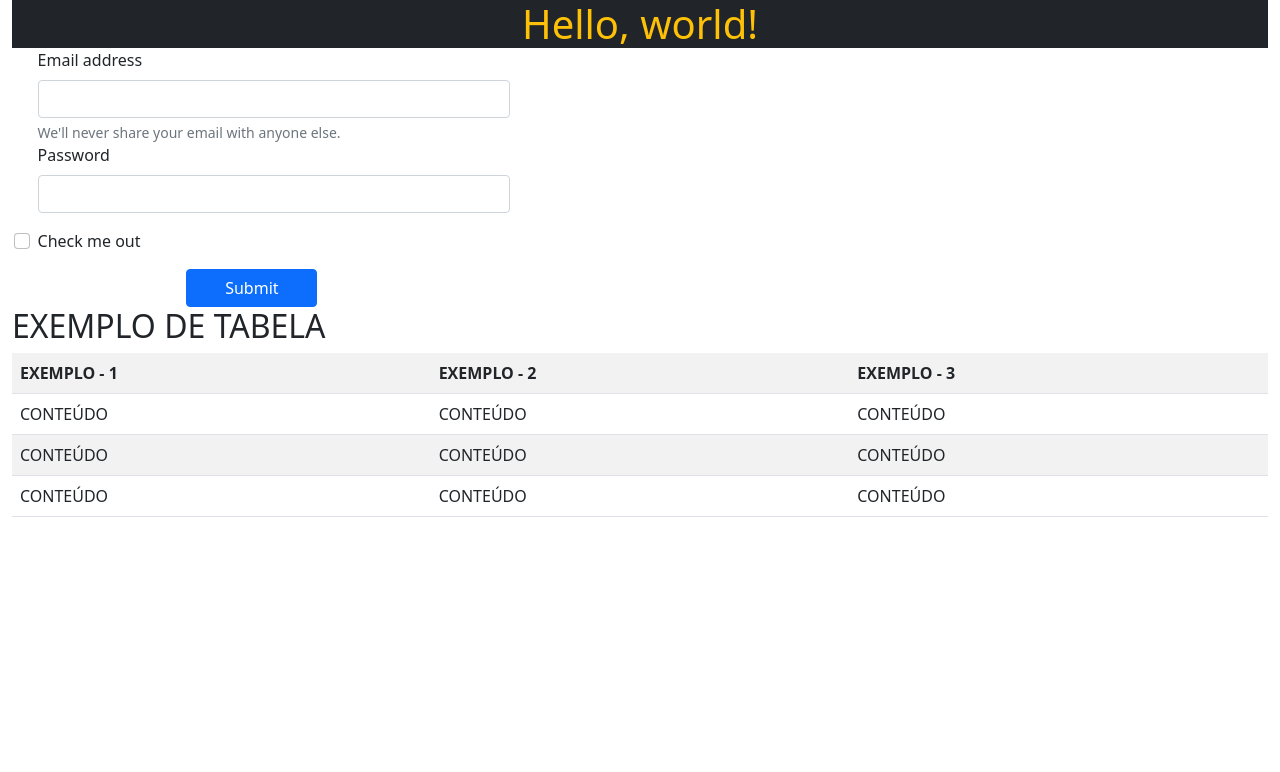
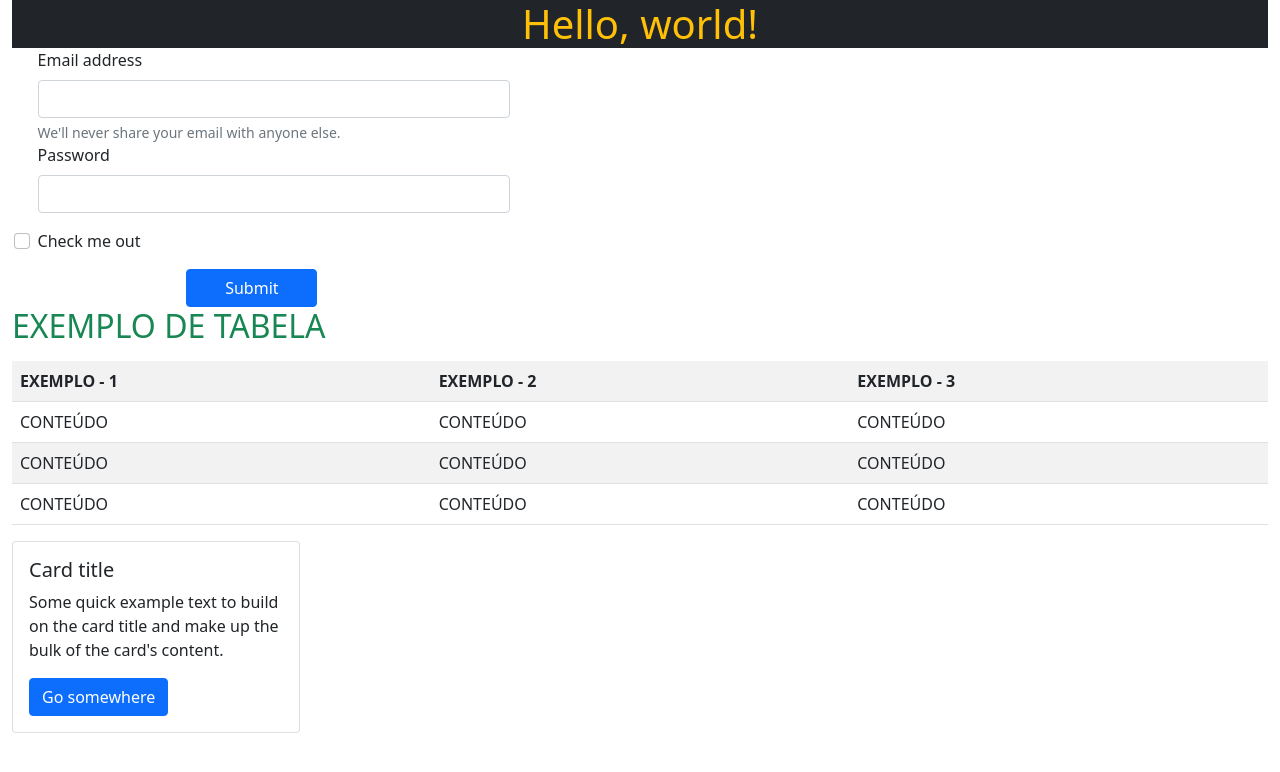
Before and after one commit to 1TINR-21/aula-boostrap, a plain HTML site: page pf0670/index.html in a window 1280 px wide. Drawn offline with nearby package versions, Linux system fonts and the light colour scheme.

Commit message:
Exemplos de cards.

```diff
--- a/pf0670/index.html
+++ b/pf0670/index.html
@@ -34,7 +34,7 @@ eOJMYsd53ii+scO/bJGFsiCZc+5NDVN2yr8+0RDqr0Ql0h+rP48ckxlpbzKgwra6" crossorigin="a
      </div>
 
      <div>
-       <h2 class="jumbotron">
+       <h2 class="breadcrumb text-success">
           EXEMPLO DE TABELA
        </h2>
 
@@ -63,6 +63,15 @@ eOJMYsd53ii+scO/bJGFsiCZc+5NDVN2yr8+0RDqr0Ql0h+rP48ckxlpbzKgwra6" crossorigin="a
 
      </div>
 
+     <div class="card" style="width: 18rem;">
+      <div class="card-body">
+        <h5 class="card-title">Card title</h5>
+        <p class="card-text">Some quick example text to build on the card title and make up the bulk of the card's content.</p>
+        <a href="#" class="btn btn-primary">Go somewhere</a>
+      </div>
+
+    </div>
+
 
       </div>
 
```
